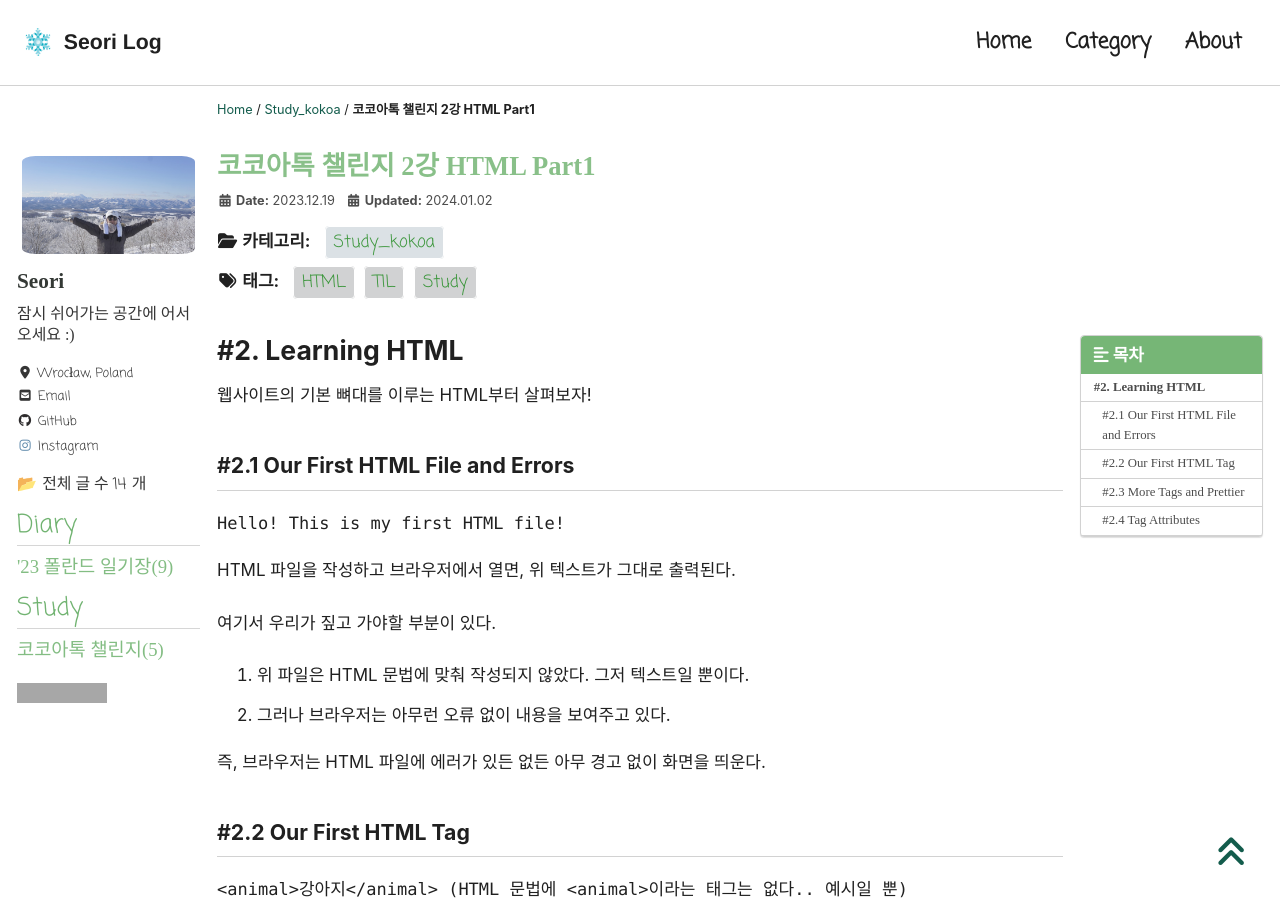
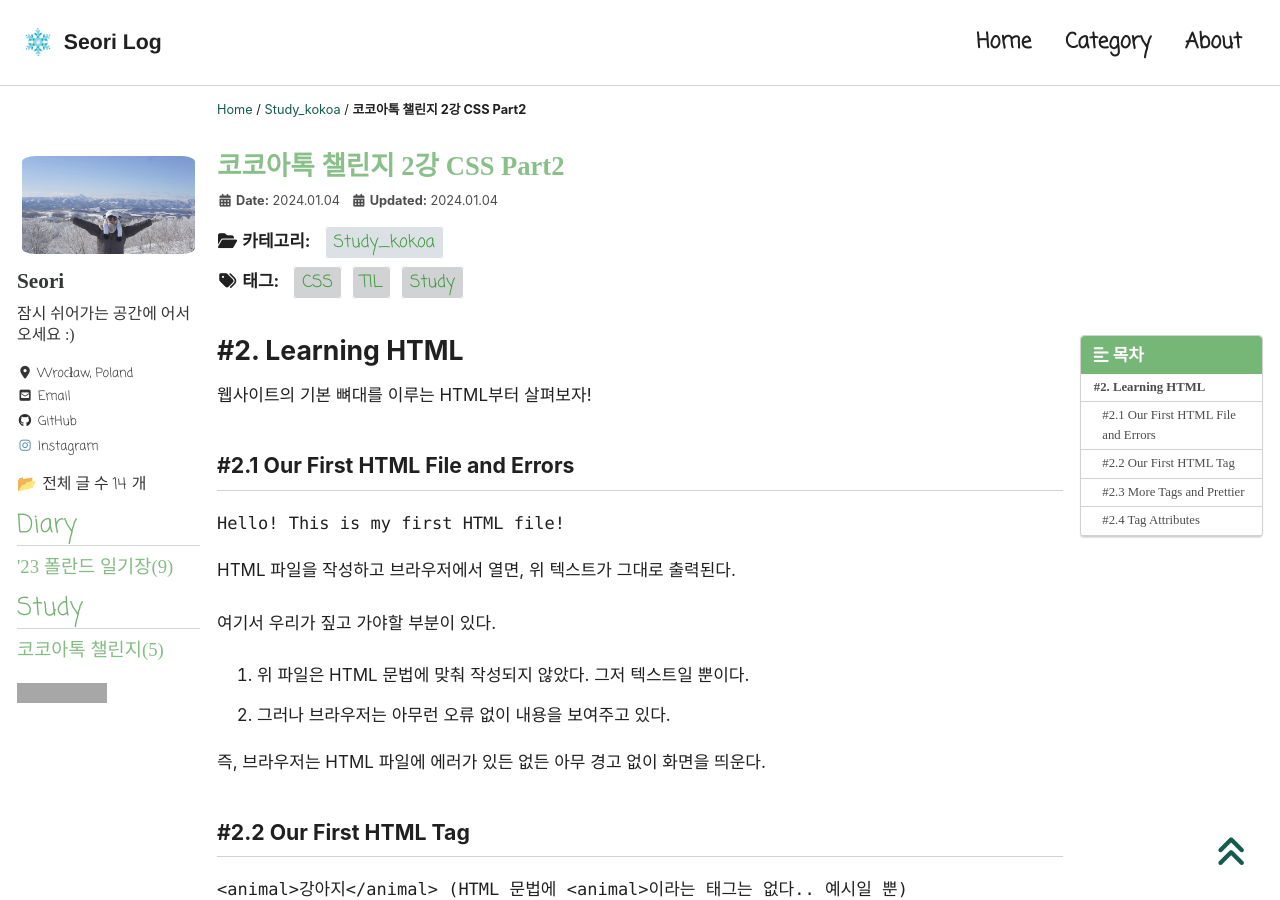
Before and after one commit to Seori15/Seori15.github.io, a Jekyll site: the page built from _posts/Study/Kokoa/2024-01-04-Kokoa Learning CSS_2.md, in a window 1280 px wide and 900 px high. Built offline with Jekyll 4.4.1, drawn with Linux system fonts in a browser that asks for light colours; cached includes are drawn as plain includes; nearby versions of some CDN libraries; some web fonts are replaced; comment, search, counter and statistics services are not loaded; some of the changed text lies outside the part shown; grey boxes are pictures that could not be loaded.

```diff
--- a/_posts/Study/Kokoa/2024-01-04-Kokoa Learning CSS_2.md
+++ b/_posts/Study/Kokoa/2024-01-04-Kokoa Learning CSS_2.md
@@ -1,17 +1,17 @@
 ---
-title: "코코아톡 챌린지 2강 HTML Part1"
+title: "코코아톡 챌린지 2강 CSS Part2"
 excerpt: "코코아 챌린지 사전학습"
 
 categories:
   - Study_kokoa
 tags:
-  - [Study, TIL, HTML]
+  - [Study, TIL, CSS]
 
 toc: true
 toc_sticky: true
 
-date: 2023-12-19
-last_modified_at: 2024-01-02
+date: 2024-01-04
+last_modified_at: 2024-01-04
 ---
 
 # #2. Learning HTML
```
Also changed, not shown: _posts/Study/Kokoa/2023-12-19-Kokoa Learning HTML_2.md (+2 -2 lines), _posts/Study/Kokoa/2024-01-03-Kokoa Learning CSS_1.md (+4 -4 lines).
